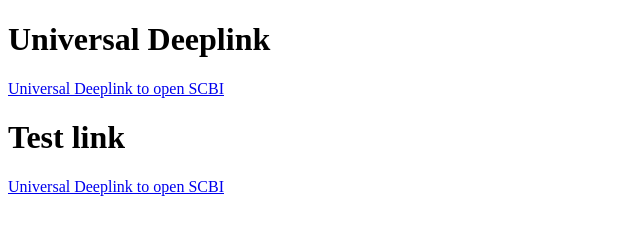
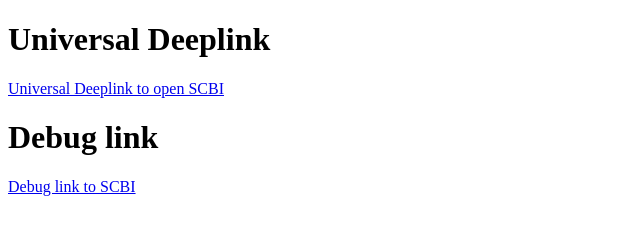
Before and after one commit to caiocsabino/temp, a plain HTML site: page index.html in a window 1280 px wide. Shown: the whole page, without its empty margins (0-640 px from the left). Drawn offline with Linux system fonts and the light colour scheme.

Commit message:
New test link

```diff
--- a/index.html
+++ b/index.html
@@ -26,7 +26,7 @@
 -->
     <h1>Universal Deeplink</h1>
     <a href="https://webstore-redirect.s3.amazonaws.com/index.html">Universal Deeplink to open SCBI</a>
-    <h1>Test link</h1>
-    <a href="https://caiocsabino.github.io/temp/s3.html">Universal Deeplink to open SCBI</a>
+    <h1>Debug link</h1>
+    <a href="https://caiocsabino.github.io/temp/s3.html">Debug link to SCBI</a>
 </body>
 </html>
```
Also changed, not shown: s3.html (+2 -1 lines).
